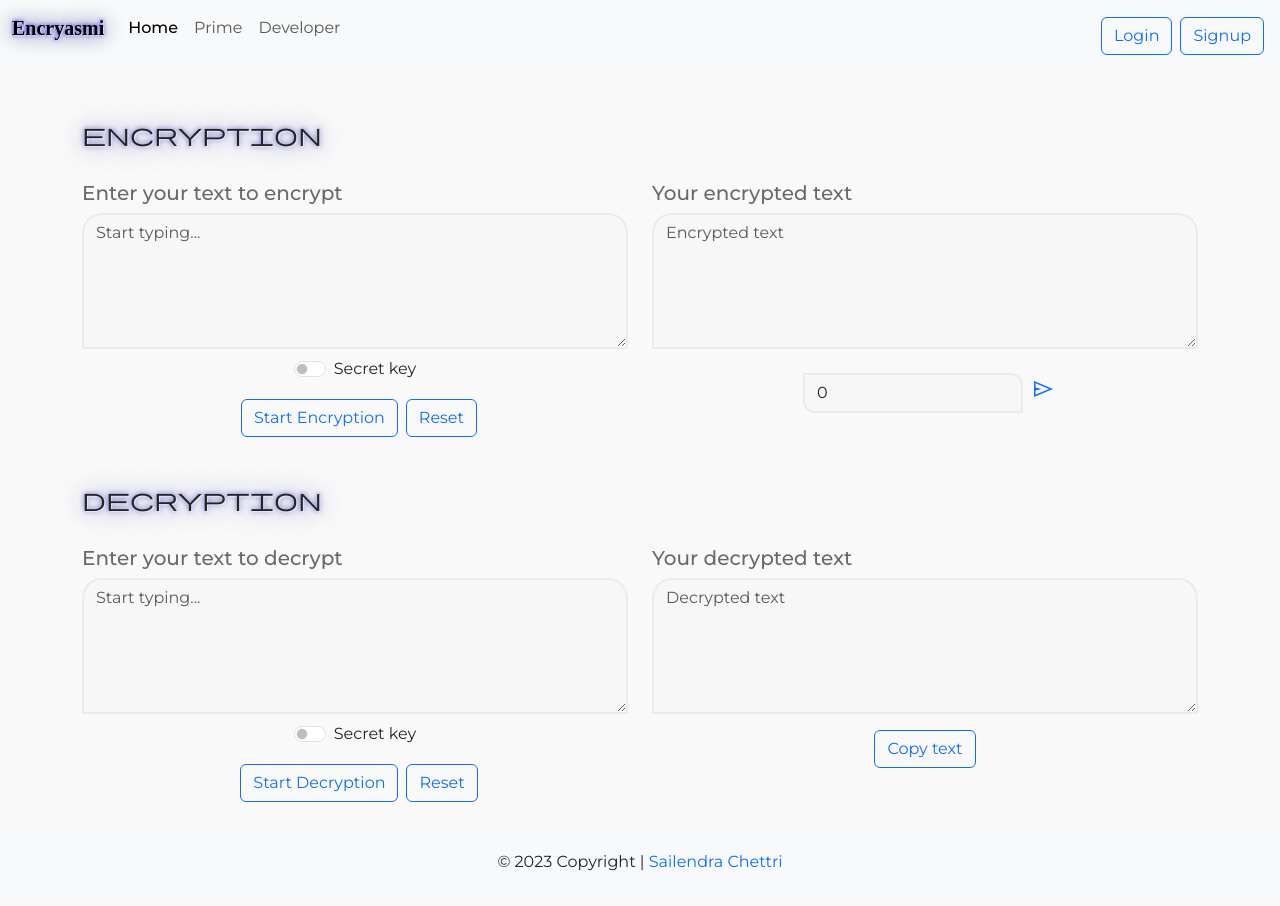
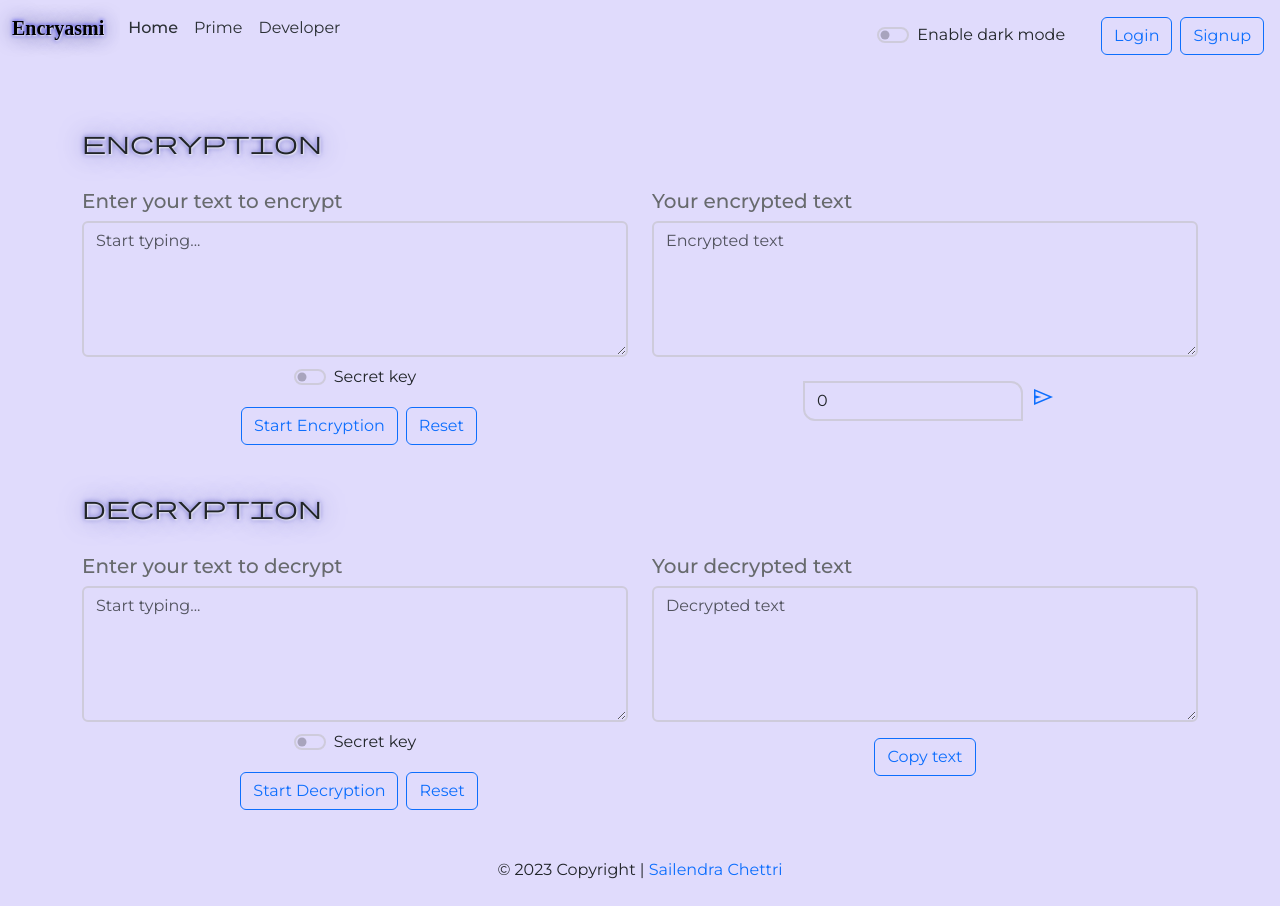
Before and after one commit to sailendrachettri/ency, a React (Create React App) app: page /encrydecry in a window 1280 px wide. Built offline with nearby package versions, Linux system fonts and the light colour scheme.

Commit message:
dark mode toggle is enabled

```diff
--- a/src/App.css
+++ b/src/App.css
@@ -6,7 +6,7 @@
 
 body {
     font-family: var(--fontFamilyVar);
-    background-color: #f9f9f9;
+    background-color: #e0dbfc;
 }
 
 .headerInfoColor {
@@ -34,7 +34,7 @@ body {
 }
 
 #displayUser {
-    color: #1470fd;
+    color: #424b58;
     font-weight: 500;
 }
 
@@ -43,17 +43,15 @@ body {
 }
 
 .boxBgColor {
-    background-color: #f7f7f7;
-    border: 2px solid #ebebeb;
-    /* top-left | top-right | bottom-right | bottom-left */
-    border-radius: 20px 20px 2px 2px;
+    background-color: #e0dbfc;
+    border: 2px solid #cecbdb;
 }
 
 .boxBgColor:focus {
     outline: none !important;
-    border-color: #719ECE;
-    box-shadow: 0 0 10px #719ECE;
-    background-color: #f7f7f7 !important;
+    border-color: #cecbdb;
+    box-shadow: 0 0 10px #cecbdb;
+    background-color: #e0dbfc;
 }
 
 /* Google icons css */
@@ -106,3 +104,7 @@ body {
         transform: translateY(0px);
     }
 }
+
+footer {
+    background-color: #e0dbfc;
+}
--- a/src/components/Decryption.jsx
+++ b/src/components/Decryption.jsx
@@ -101,11 +101,11 @@ function Decryption() {
 
                             <div className="d-flex mt-2 align-items-center justify-content-center">
                                 <div className="form-check form-switch mx-2">
-                                    <input className="form-check-input" type="checkbox" id="flexSwitchCheckDefault" onClick={showPrivateKeyInput} />
+                                    <input className="form-check-input boxBgColor" type="checkbox" id="flexSwitchCheckDefault" onClick={showPrivateKeyInput} />
                                     <label className="form-check-label" htmlFor="flexSwitchCheckDefault">Secret key</label>
                                 </div>
                                 <div>
-                                    <input onChange={secretOnChange} value={secrettext} className="form-control" id="privateKeyInputField2" style={{ display: "none" }} type="text" placeholder="eg: frnd" />
+                                    <input onChange={secretOnChange} value={secrettext} className="form-control boxBgColor" id="privateKeyInputField2" style={{ display: "none" }} type="text" placeholder="eg: frnd" />
                                 </div>
                             </div>
 
--- a/src/components/Encryption.jsx
+++ b/src/components/Encryption.jsx
@@ -123,12 +123,12 @@ function Encryption() {
                             <textarea className="form-control boxBgColor" id="textInputBox" rows="5" placeholder='Start typing...' onChange={methodOnChange} value={text}></textarea>
 
                             <div className="d-flex mt-2 align-items-center justify-content-center">
-                                <div className="form-check form-switch mx-2">
-                                    <input className="form-check-input" type="checkbox" id="flexSwitchCheckDefault" onClick={showPrivateKeyInput} />
-                                    <label className="form-check-label" htmlFor="flexSwitchCheckDefault">Secret key</label>
+                                <div className="form-check form-switch mx-2" >
+                                    <input className="form-check-input boxBgColor" type="checkbox" id="addSecretCheck" onClick={showPrivateKeyInput} />
+                                    <label className="form-check-label" htmlFor="addSecretCheck">Secret key</label>
                                 </div>
                                 <div>
-                                    <input onChange={secretOnChange} value={secrettext} className="form-control" id="privateKeyInputField" style={{ display: "none" }} type="text" placeholder="eg: codzz" />
+                                    <input onChange={secretOnChange} value={secrettext} className="form-control boxBgColor" id="privateKeyInputField" style={{ display: "none" }} type="text" placeholder="eg: codzz" />
                                 </div>
                             </div>
 
--- a/src/components/Footer.jsx
+++ b/src/components/Footer.jsx
@@ -5,7 +5,7 @@ export default function App() {
     let year = new Date().getFullYear();
     return (
         <>
-            <footer className="font-small blue mt-3 bg-light">
+            <footer className="font-small blue mt-3" id='footer'>
                 <div className="text-center py-4">© {year} Copyright |
                     <Link to="/about" style={{ textDecoration: "none" }}> Sailendra Chettri</Link>
                 </div>
--- a/src/components/Login.jsx
+++ b/src/components/Login.jsx
@@ -55,7 +55,7 @@ function Login(props) {
         <>
             <form onSubmit={validateAndLoggedInUser}>
                 <div className="justify-content-center d-flex align-items-center" style={{ height: "78vh" }}>
-                    <div className="container w-50 shadow-sm p-3 mb-5 bg-body-tertiary rounded">
+                    <div className="container w-50 shadow p-3 mb-5 rounded">
                         <div className="mb-3">
                             <label htmlFor="email" className="form-label">Email address</label>
                             <input type="email" value={credendials.email} name='email' onChange={onChangeMethod} className="form-control" id="loginEmail" placeholder="john@email.com" required />
--- a/src/components/Navbar.jsx
+++ b/src/components/Navbar.jsx
@@ -1,11 +1,60 @@
-import React from 'react'
+import React, { useState } from 'react'
 import { Link, useNavigate } from 'react-router-dom'
 
 function Navbar(props) {
+    // global variable
+    let white = '#e0dbfc'
+    let dark = '#2b3035'
+
+    // state variables
+    const [bgmode, setBgmode] = useState({
+        color: dark,
+        backgroundColor: white
+    })
+    const [btnText, setBtnText] = useState("Enable dark mode")
+
+    const darkModeToggle = () => {
+        let boxBgColor = document.getElementsByClassName('boxBgColor')
+
+
+        if (bgmode.color === dark) {
+            setBgmode({
+                color: white,
+                backgroundColor: dark
+            })
+
+            for (let i = 0; i < boxBgColor.length; i++) {
+                boxBgColor[i].style.backgroundColor = dark;
+                boxBgColor[i].style.color = white
+            }
+
+            document.getElementById('footer').style.backgroundColor = dark
+            document.body.style.backgroundColor = dark
+            document.body.style.color = white
+
+            setBtnText("Enable light mode")
+
+        } else {
+            setBgmode({
+                color: dark,
+                backgroundColor: white
+            })
+
+            for (let i = 0; i < boxBgColor.length; i++) {
+                boxBgColor[i].style.backgroundColor = white;
+                boxBgColor[i].style.color = dark
+            }
+
+            document.getElementById('footer').style.backgroundColor = white
+            document.body.style.backgroundColor = white
+            document.body.style.color = dark
+            setBtnText("Enable dark mode")
+        }
+    }
+
     // hooks
     const navigate = useNavigate();
 
-    // methods
     const goToHome = () => {
         // top loading bar progress
         props.setProgress(50);
@@ -54,12 +103,14 @@ function Navbar(props) {
 
         localStorage.removeItem('token')
         navigate('/login')
+
+        document.body.style.backgroundColor = white
     }
 
     return (
         <>
-            <nav className="navbar navbar-expand-lg bg-body-tertiary">
-                <div className="container-fluid">
+            <nav className={`navbar navbar-expand-lg pt-0`} >
+                <div className="container-fluid py-2" >
                     <p className="navbar-brand logo" role='button' > <span onClick={goToHome} > Encryasmi</span></p>
                     <button className="navbar-toggler" type="button" data-bs-toggle="collapse" data-bs-target="/navbarSupportedContent" aria-controls="navbarSupportedContent" aria-expanded="false" aria-label="Toggle navigation">
                         <span className="navbar-toggler-icon"></span>
@@ -67,15 +118,20 @@ function Navbar(props) {
                     <div className="collapse navbar-collapse" id="navbarSupportedContent">
                         <ul className="navbar-nav me-auto mb-2 mb-lg-0">
                             <li className="nav-item">
-                                <p className={`nav-link ${window.location.pathname === "/encrydecry" ? "active" : ""}`} aria-current="page" role='button' onClick={goToEncyDency}>Home</p>
+                                <p className={`nav-link ${window.location.pathname === "/encrydecry" ? "active" : ""}`} aria-current="page" role='button' onClick={goToEncyDency} style={bgmode}>Home</p>
                             </li>
                             <li className="nav-item">
-                                <p className={`nav-link ${window.location.pathname === "/checkprime" ? "active" : ""}`} role='button' onClick={goToPrime}>Prime</p>
+                                <p className={`nav-link ${window.location.pathname === "/checkprime" ? "active" : ""}`} role='button' onClick={goToPrime} style={bgmode}>Prime</p>
                             </li>
                             <li className="nav-item">
-                                <p className={`nav-link ${window.location.pathname === "/about" ? "active" : ""}`} role='button' onClick={goToAbout}>Developer</p>
+                                <p className={`nav-link ${window.location.pathname === "/about" ? "active" : ""}`} role='button' onClick={goToAbout} style={bgmode}>Developer</p>
                             </li>
                         </ul>
+                        {/* Toggle switch - dark mode and light mode */}
+                        {window.location.pathname === '/encrydecry' ? <div className="form-check form-switch">
+                            <input className="form-check-input boxBgColor" type="checkbox" role="switch" onClick={darkModeToggle} id="toggleDarkMode" />
+                            <label className="form-check-label" htmlFor="toggleDarkMode">{btnText}</label>
+                        </div> : ""}
 
                         <span className='mt-2 mx-3' id='displayUser'> </span>
                         {/* ! "not login" ? "than show login/signup : "else show logout and username" */}
--- a/src/components/Prime.jsx
+++ b/src/components/Prime.jsx
@@ -49,7 +49,7 @@ function Prime() {
                 <div className="container my-4 d-flex justify-content-center">
                     <form className="row g-3">
                         <div className="col-auto">
-                            <input type="number" className="form-control" id="numberInput" placeholder="Enter a number" />
+                            <input type="number" className="form-control boxBgColor" id="numberInput" placeholder="Enter a number" />
                         </div>
                         <div className="col-auto">
                             <button type="submit" className="btn btn-outline-primary mb-3" onClick={checkPrime}>Check Prime</button>
--- a/src/components/Signup.jsx
+++ b/src/components/Signup.jsx
@@ -57,7 +57,7 @@ function Signup(props) {
         <>
             <form onSubmit={validateAndSignup}>
                 <div className="justify-content-center d-flex align-items-center mt-5">
-                    <div className="container w-50 shadow-sm p-3 mb-5 bg-body-tertiary rounded">
+                    <div className="container w-50 shadow p-3 mb-5 rounded">
                         <div className="mb-3">
                             <label htmlFor="name" className="form-label">Name</label>
                             <input type="text" className="form-control" id="name" name='name' onChange={onChangeMethod} placeholder="John Doe" required />
```
